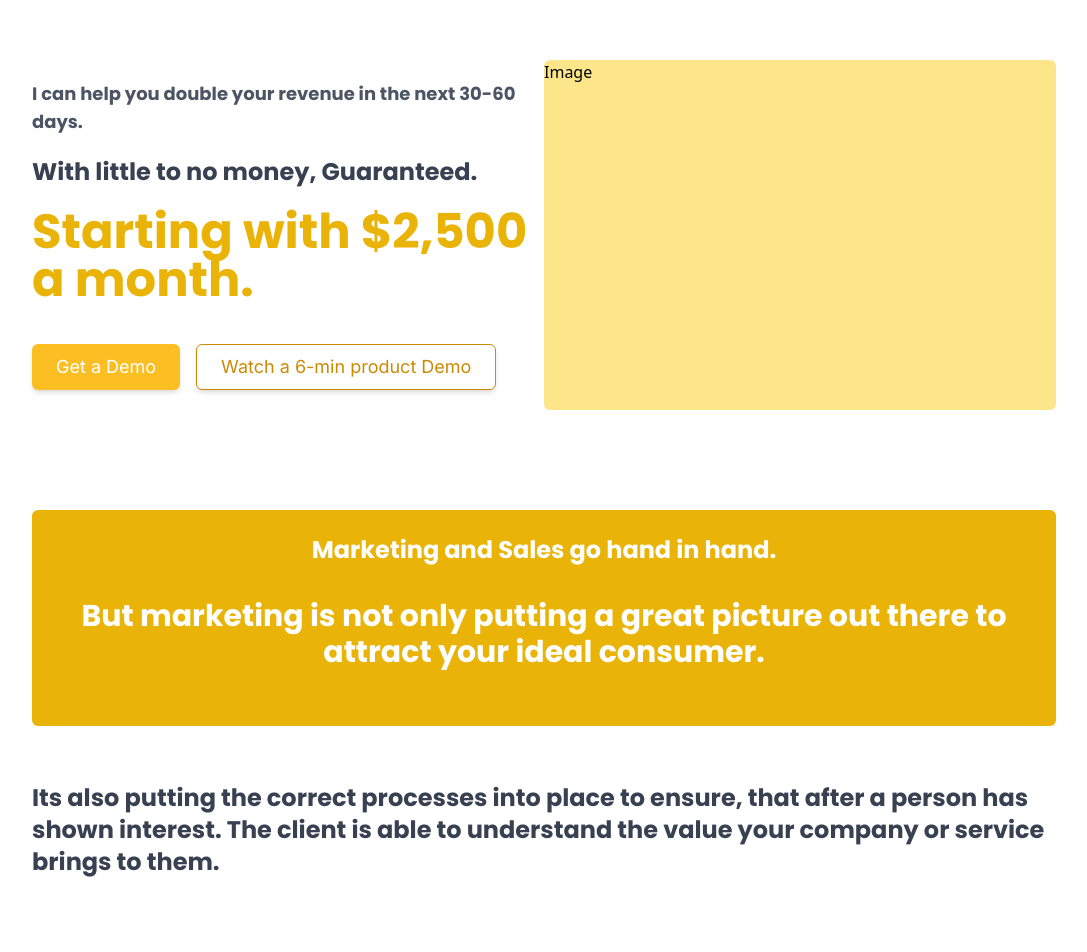
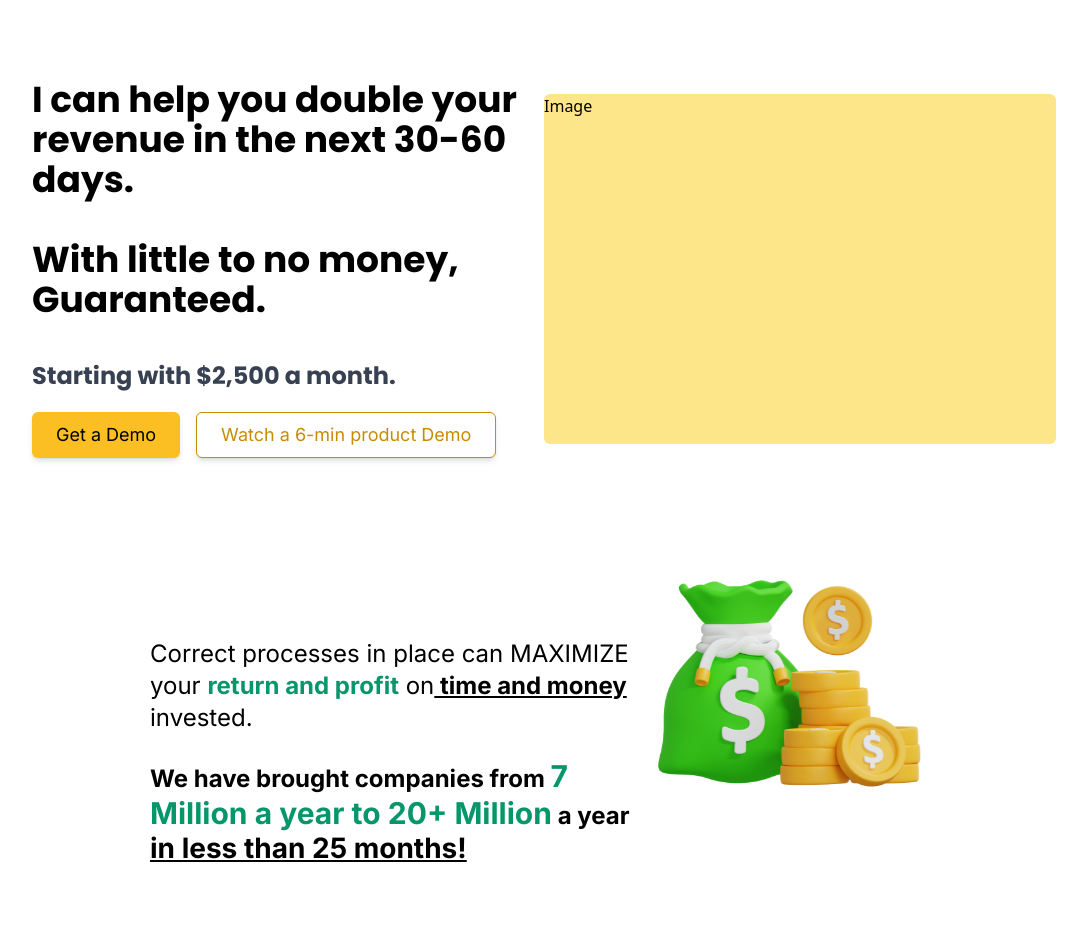
Before and after one commit to enrique-dev-coder/escalante.marketing, a Next.js app: page / in a window 1280 px wide. Shown: the top 952 px of the page, without its empty margins (96-1183 px from the left). Built offline with nearby package versions, Linux system fonts and the light colour scheme.

Commit message:
modified banner section

```diff
--- a/src/components/Common/ButtonPrimary.jsx
+++ b/src/components/Common/ButtonPrimary.jsx
@@ -5,7 +5,7 @@ const ButtonPrimary = ({ text, full }) => {
     <button
       className={`${
         full && "w-full"
-      } secondary_font text-white text-lg  bg-primary_button_color hover:bg-hover_button_color  shadow-md  transition-all py-2 px-6 rounded-md`}
+      } secondary_font text-lg  bg-primary_button_color hover:bg-hover_button_color  shadow-md  transition-all py-2 px-6 rounded-md`}
     >
       {text}
     </button>
--- a/src/components/Common/Header1Text.jsx
+++ b/src/components/Common/Header1Text.jsx
@@ -10,7 +10,7 @@ const Header1Text = ({
   return (
     <>
       {isItPageTitle ? (
-        <h1 className="primary_font text-primary_headers_purple font-bold text-3xl  lg:text-5xl mb-8">
+        <h1 className="primary_font font-bold text-3xl  lg:text-4xl mb-8">
           {text}
         </h1>
       ) : (
--- a/src/components/Pages/HomePage/Banner.jsx
+++ b/src/components/Pages/HomePage/Banner.jsx
@@ -3,20 +3,28 @@ import { ContainerOneSection } from "../../Layout";
 import { Header1Text } from "../../Common";
 
 const Section = () => (
-  <>
-    <Header1Text
-      isItPageTitle={false}
-      text_color="text-white"
-      text="Marketing and Sales go hand in hand. "
-      text_size="text-lg lg:text-2xl"
+  <div className="flex items-center justify-center">
+    <div className="w-1/2">
+      <p className="secondary_font text-2xl mb-6">
+        Correct processes in place can MAXIMIZE your{" "}
+        <b className="text-green_1">return and profit</b> on
+        <b className="underline"> time and money</b> invested.
+      </p>
+      <p className="secondary_font text-2xl font-bold">
+        We have brought companies from{" "}
+        <span className="text-3xl text-green_1">
+          7 Million a year to 20+ Million
+        </span>{" "}
+        a year{" "}
+        <span className="text-[28px] underline">in less than 25 months!</span>
+      </p>
+    </div>
+    <img
+      className="w-[300px] animate-bounce secondary_font text-2xl"
+      alt="investing"
+      src="3d_money_bag.png"
     />
-    <Header1Text
-      isItPageTitle={false}
-      text_color="text-white"
-      text="But marketing is not only putting a great picture out there to attract your ideal consumer. "
-      text_size="text-lg lg:text-3xl"
-    />
-  </>
+  </div>
 );
 
 const Banner = () => {
@@ -24,7 +32,6 @@ const Banner = () => {
     <article>
       <ContainerOneSection
         centered
-        bgColor="bg-primary_headers_purple"
         Section={<Section />}
         addedClasses={"rounded-md py-6 px-6 my-10"}
       />
--- a/src/components/Pages/HomePage/HeroSection.jsx
+++ b/src/components/Pages/HomePage/HeroSection.jsx
@@ -11,9 +11,12 @@ import {
 
 const Section1 = () => (
   <div className=" gap-2 my-10 lg:my-20 flex flex-col justify-between">
-    <Header3Text text="I can help you double your revenue in the next 30-60 days." />
-    <Header2Text text="With little to no money, Guaranteed.  " />
-    <Header1Text isItPageTitle text="Starting with $2,500 a month." />
+    <Header1Text
+      isItPageTitle
+      text="I can help you double your revenue in the next 30-60 days."
+    />
+    <Header1Text isItPageTitle text="With little to no money, Guaranteed.  " />
+    <Header2Text isItPageTitle text="Starting with $2,500 a month." />
     <Space>
       <ButtonPrimary text="Get a Demo" />
       <ButtonOutlined text="Watch a 6-min product Demo" />
--- a/tailwind.config.js
+++ b/tailwind.config.js
@@ -15,6 +15,7 @@ module.exports = {
       hover_button_color: "#ca8a04",
       white: "#ffffff",
       soft_color_bg: "#fde68a",
+      green_1: "#059669",
     },
   },
   plugins: [],
```
Also changed, not shown: public/3d_money_bag.png (added), src/assets/img/3d_fianncial_management.png (added).
